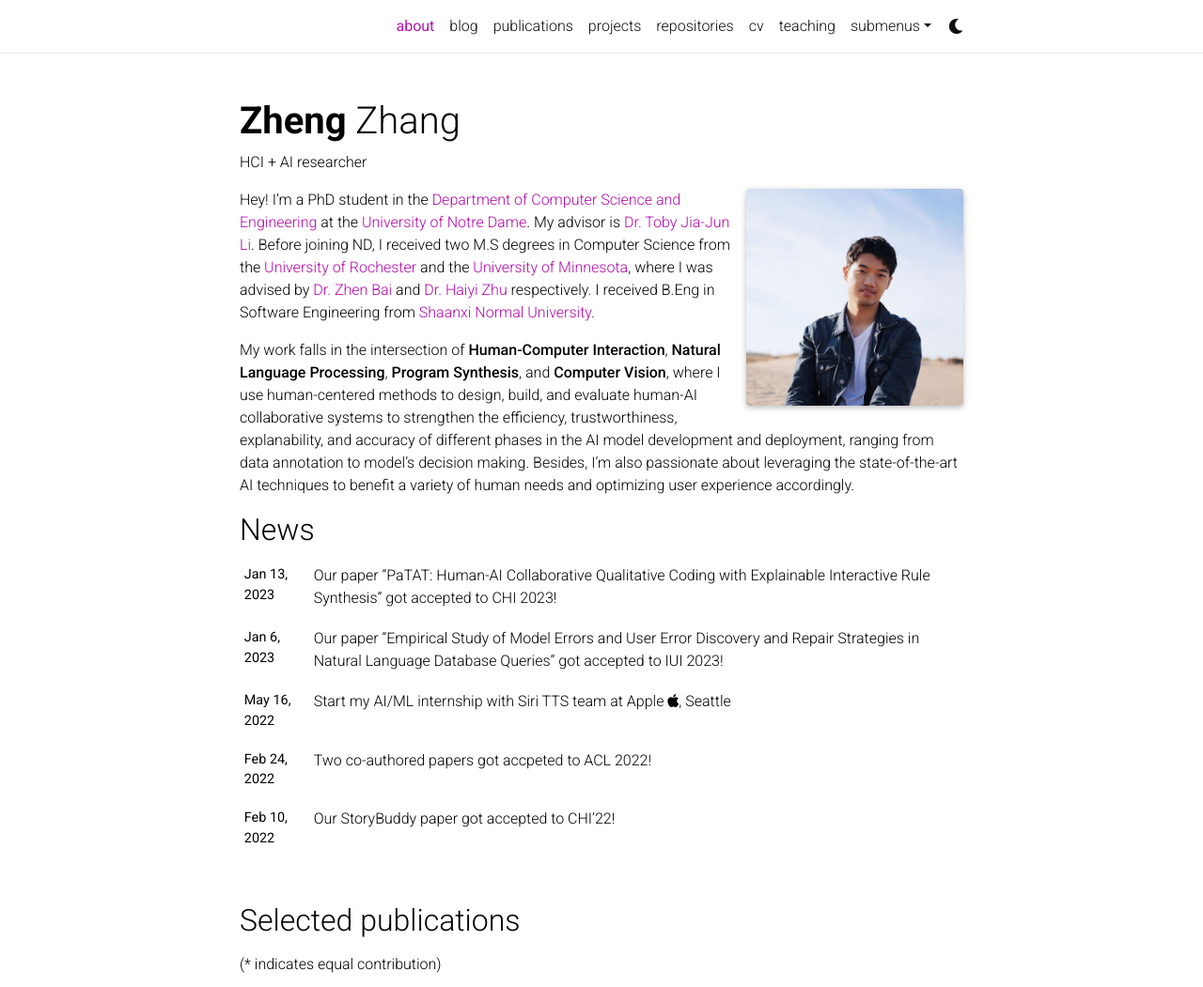
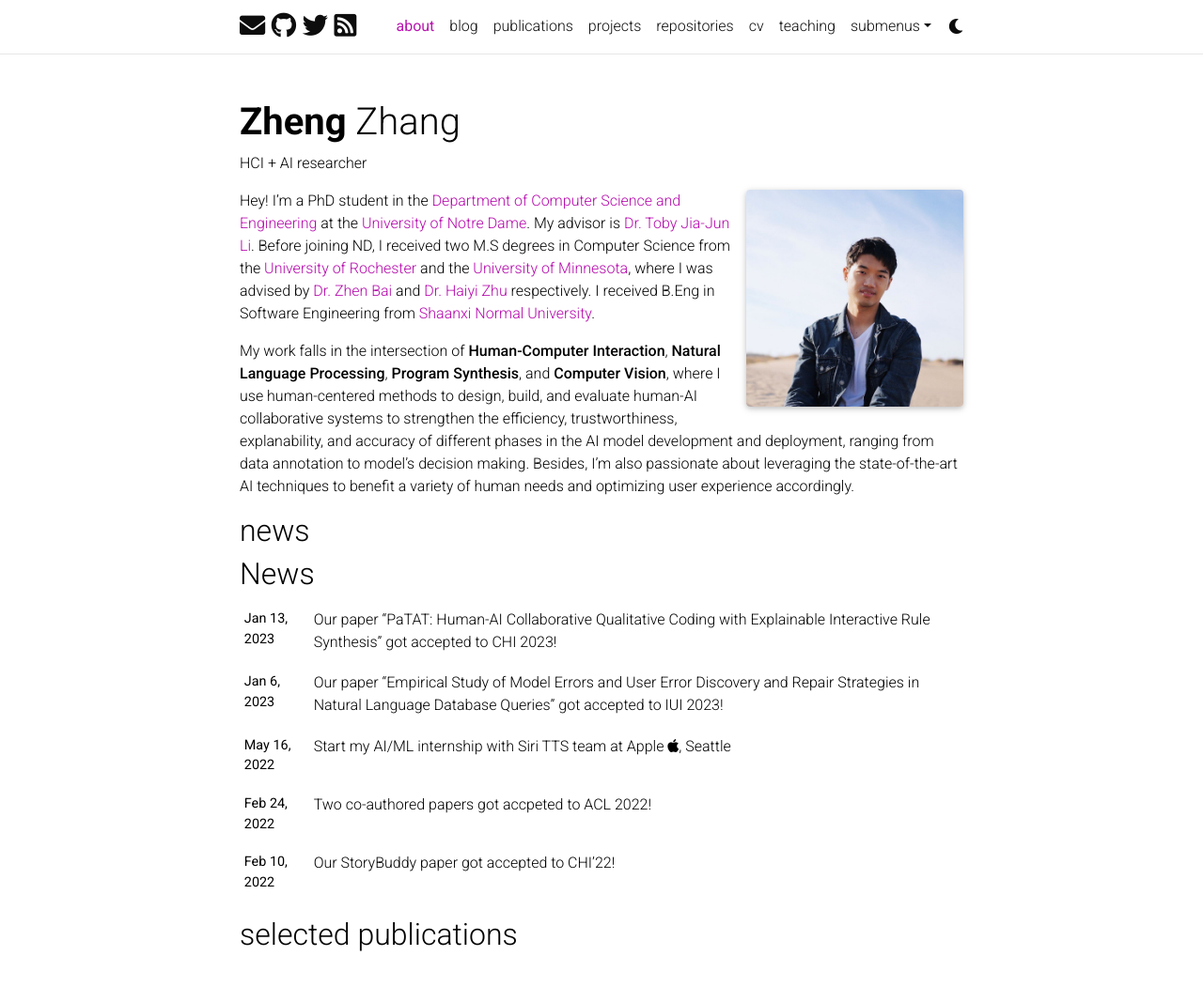
Before and after one commit to roryzhengzhang/roryzhengzhang.github.io, a Jekyll site: the page built from _pages/about.md, in a window 1280 px wide and 1311 px high, cut to the strip 0-1051 px from the top of the window. Shown: the whole strip at 94% size. Built offline with Jekyll 4.4.1, drawn with Linux system fonts in a browser that asks for light colours; full-size pictures stand in for the smaller copies a plugin makes; comment, search, counter and statistics services are not loaded; a style sheet for code colours, icons or effects is not loaded.

Commit message:
Update includes/social.html

```diff
--- a/_includes/social.html
+++ b/_includes/social.html
@@ -1,4 +1,4 @@
-            <!-- {%- if site.email -%}
+{%- if site.email -%}
 <a href="mailto:{{ site.email | encode_email }}" title="email"><i class="fas fa-envelope"></i></a>
 {% endif %}
 {%- if site.telegram_username -%}
@@ -93,4 +93,4 @@
 {% endif %}
 {%- if site.rss_icon -%}
 <a href="{{ site.baseurl }}/feed.xml" title="RSS Feed"><i class="fas fa-rss-square"></i></a>
-            {% endif %} -->
+{% endif %}
--- a/_layouts/about.html
+++ b/_layouts/about.html
@@ -6,8 +6,7 @@
 <div class="post">
   <header class="post-header">
     <h1 class="post-title">
-      {% if site.title == "blank" -%}<span class="font-weight-bold">{{ site.first_name }}</span> {{ site.middle_name }}
-      {{ site.last_name }}{%- else -%}{{ site.title }}{%- endif %}
+     {% if site.title == "blank" -%}<span class="font-weight-bold">{{ site.first_name }}</span> {{ site.middle_name }} {{ site.last_name }}{%- else -%}{{ site.title }}{%- endif %}
     </h1>
     <p class="desc">{{ page.subtitle }}</p>
   </header>
@@ -29,26 +28,11 @@
         class=profile_image_class
         alt=page.profile.image -%}
       {% endif -%}
-      <!-- <div style="display: flex; justify-content: center;">
-        <ul style="list-style: none; display: inline-block; padding: 0; margin: 0;">
-          {%- if site.twitter_username %}
-          <li><a href="https://twitter.com/{{ page.profile.twitter }}" title="Twitter"><i
-                class="fab fa-twitter"></i>&nbsp;&nbsp;Twitter</a></li>
+      {%- if page.profile.address %}
+      <div class="address">
+        {{ page.profile.address }}
+      </div>
       {%- endif %}
-          {%- if site.email %}
-          <li><a href="mailto:{{ site.email | encode_email }}" title="Email"><i
-                class="fas fa-envelope"></i>&nbsp;&nbsp;Email</a></li>
-          {%- endif %}
-          {%- if site.scholar_userid %}
-          <li><a href="https://scholar.google.com/citations?user={{ site.scholar_userid }}" title="Scholar"><i
-                class="ai ai-google-scholar"></i>&nbsp;&nbsp;Google Scholar</a></li>
-          {%- endif %}
-          {%- if site.github_username -%}
-          <li><a href="https://github.com/{{ site.github_username }}" title="GitHub"><i
-                class="fab fa-github"></i>&nbsp;&nbsp;GitHub</a></li>
-          {% endif %}
-        </ul>
-      </div> -->
     </div>
     {%- endif %}
 
@@ -56,16 +40,20 @@
       {{ content }}
     </div>
 
+    <!-- News -->
     {% if page.news -%}
-    <!-- News -->
+      <h2><a href="{{ '/news/' | relative_url }}" style="color: inherit;">news</a></h2>
       {%- include news.html %}
     {%- endif %}
+
+    <!-- Selected papers -->
     {% if page.selected_papers -%}
-    <!-- Selected papers -->
+      <h2><a href="{{ '/publications/' | relative_url }}" style="color: inherit;">selected publications</a></h2>
       {%- include selected_papers.html %}
     {%- endif %}
+
+    <!-- Social -->
     {%- if page.social %}
-    <!-- Social -->
       <div class="social">
         <div class="contact-icons">
           {% include social.html %}
```
Lines whose indentation alone changed are shown as unchanged.
